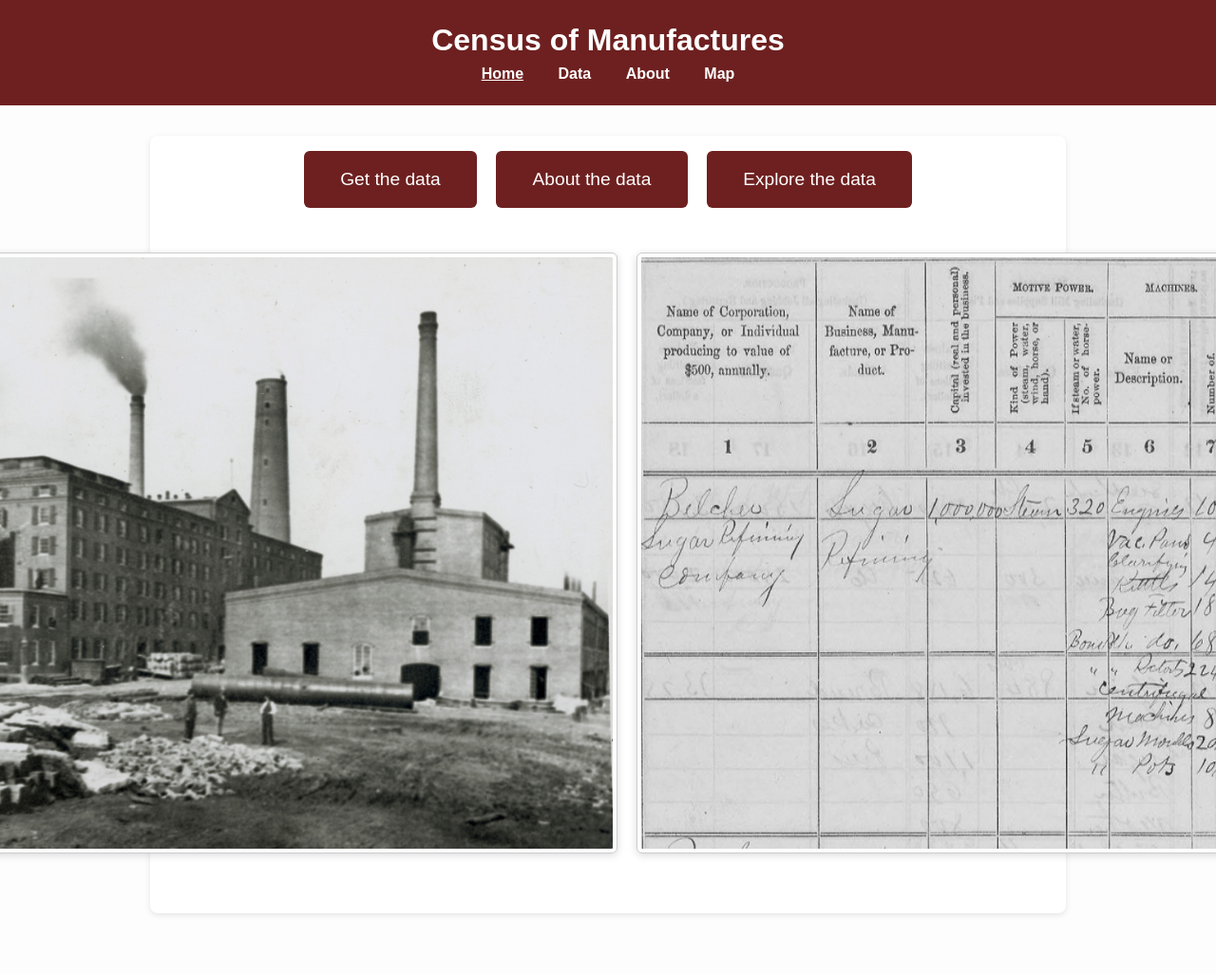
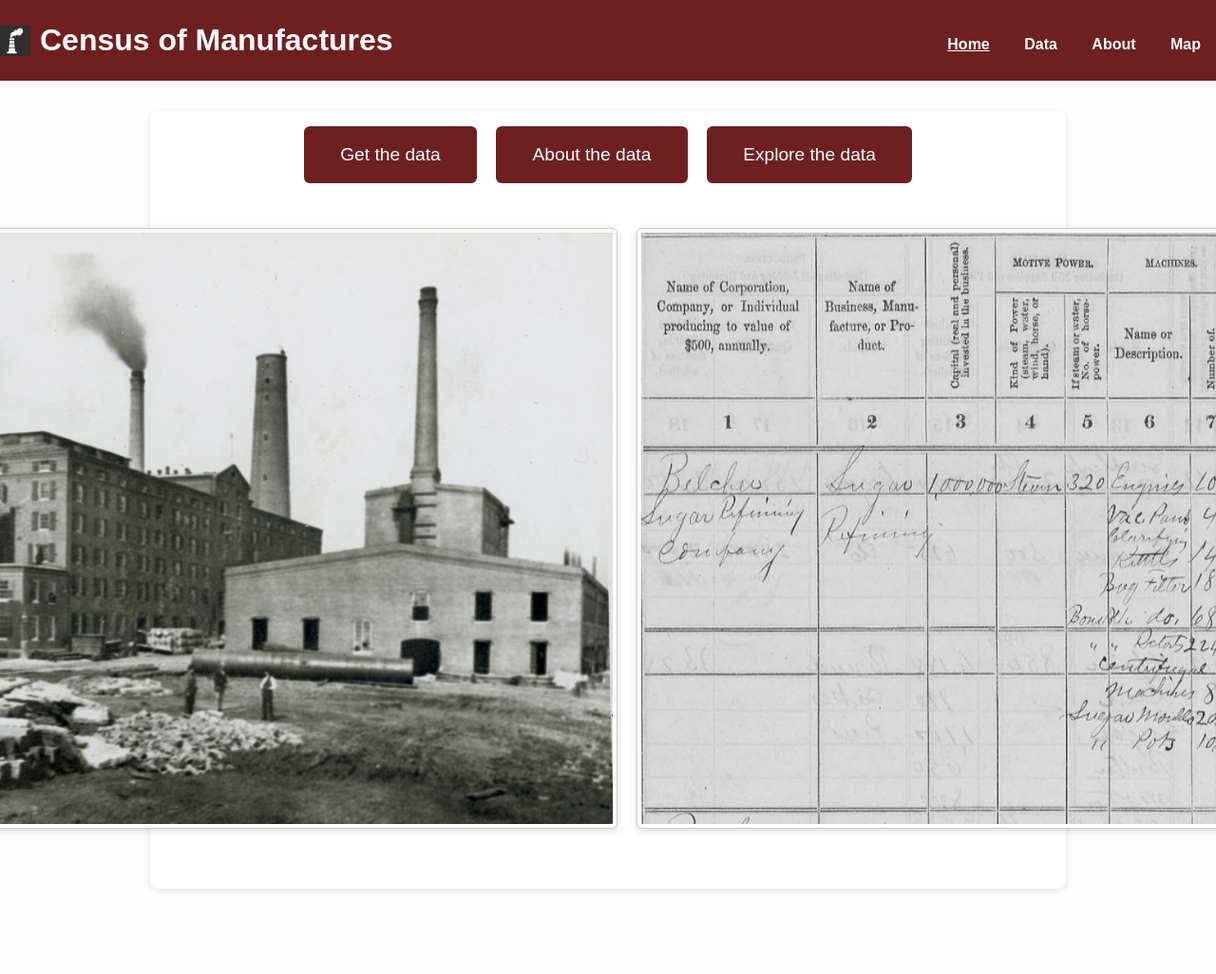
Before and after one commit to allen-otterstrom/CMF_data, a Jekyll site: the page built from index.md, in a window 1280 px wide. Shown: the whole page at 95% size. Built offline with Jekyll 4.4.1, drawn with Linux system fonts in a browser that asks for light colours; after the commit the page ends 1000 px from its top, so only the background shows below that.

Commit message:
Update header.html

```diff
--- a/_includes/header.html
+++ b/_includes/header.html
@@ -1,5 +1,8 @@
-<header>
-  <h1>Census of Manufactures</h1>
+<header style="display: flex; align-items: center; justify-content: space-between;">
+  <div style="display: flex; align-items: center;">
+    <img src="{{ '/assets/images/favicon.png' | relative_url }}" alt="Site Logo" style="height:32px; width:32px; margin-right: 10px;">
+    <h1>Census of Manufactures</h1>
+  </div>
   <nav>
     <a href="index.html" class="{% if page.path == 'index.md' %}active{% endif %}">Home</a>
     <a href="get-data.html" class="{% if page.path == 'get-data.md' %}active{% endif %}">Data</a>
@@ -7,6 +10,7 @@
     <a href="explore.html" class="{% if page.path == 'explore.md' %}active{% endif %}">Map</a>
   </nav>
 </header>
+
 
 <style>
 header {
```
